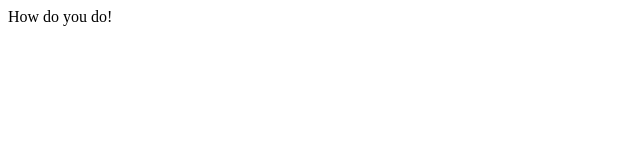
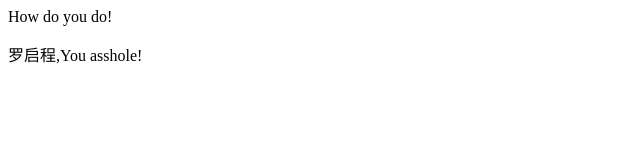
Before and after one commit to atan-ch/afeng.github.io, a plain HTML site: page index.html in a window 1280 px wide. Shown: the whole page, without its empty margins (0-640 px from the left). Drawn offline with Linux system fonts and the light colour scheme.

Commit message:
Update index.html
second

```diff
--- a/index.html
+++ b/index.html
@@ -1 +1,2 @@
 How do you do!
+<p>罗启程,You asshole!</p>
```
